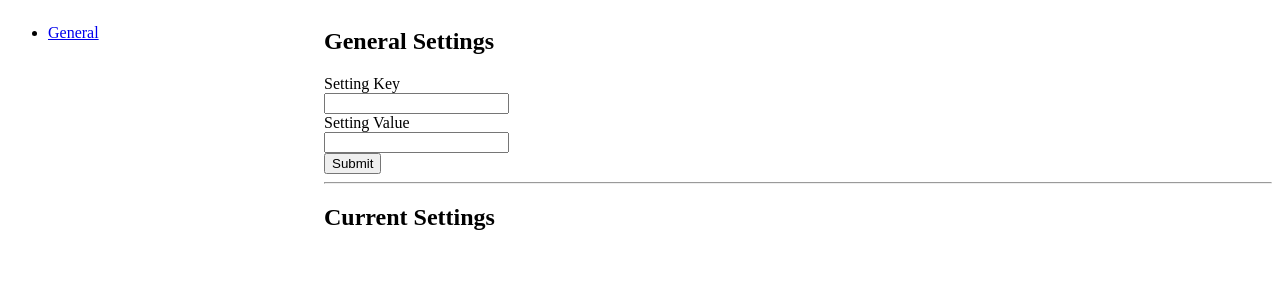
After one commit to insilica/srvc-neo4j, a Flask app: template settings/src/templates/settings.html in a window 1280 px wide. The commit adds this page. Shown: the top 300 px of the page. Run offline with Flask 2, Linux system fonts and the light colour scheme; the template is opened without the code that fills it, so the values that code supplies are empty.

Commit message:
raw components work, settings page renders but doesn't do anything

```diff
--- a/docker-compose.yml
+++ b/docker-compose.yml
@@ -60,6 +60,7 @@ services:
       - REVIEW_PORT=${REVIEW_PORT}
       - UI_PORT=${UI_PORT}
       - LABELS_PORT=${LABELS_PORT}
+      - SETTINGS_PORT=${SETTINGS_PORT}
       - UPLOAD_PORT=${UPLOAD_PORT}
 
   nginx:
@@ -69,6 +70,7 @@ services:
       - "${REVIEW_PORT}:${REVIEW_PORT}"
       - "${UI_PORT}:${UI_PORT}"
       - "${LABELS_PORT}:${LABELS_PORT}"
+      - "${SETTINGS_PORT}:${SETTINGS_PORT}"
       - "${UPLOAD_PORT}:${UPLOAD_PORT}"
     volumes:
       - ./nginx:/etc/nginx/conf.d
@@ -81,4 +83,5 @@ services:
       - REVIEW_PORT=${REVIEW_PORT}
       - UI_PORT=${UI_PORT}
       - LABELS_PORT=${LABELS_PORT}
+      - SETTINGS_PORT=${SETTINGS_PORT}
       - UPLOAD_PORT=${UPLOAD_PORT}
--- a/document/src/app.py
+++ b/document/src/app.py
@@ -8,15 +8,14 @@ import json, jsonlines, os, uuid
 
 app = Flask(__name__)
 
-@app.route('/document')
+@app.route('/')
 def list_documents():
     graph = Graph("bolt://neo4j:7687", auth=("neo4j", "test1234"))
-    documents = graph.run("""
-    MATCH (d:Object {type: "document"})
-    OPTIONAL MATCH (d)<-[:HAS_EVENT]-(a:Object {type: "label-answer"})-[:HAS_LABEL]->(l:Object)
-    RETURN d.uri AS uri, d.json_data AS json_data,
-           collect({label: l, answer: a}) AS label_answers
-    """).data()
+    q = "MATCH (o:Document)"
+    q = f"{q} OPTIONAL MATCH (d)<-[:HAS_DOCUMENT]-(a:Answer)-[:HAS_LABEL]->(l:Label)"
+    q = f"{q} RETURN d.uri AS uri, d.json_data AS json_data,"
+    q = f"{q} collect({{label: l, answer: a}}) AS label_answers"
+    documents = graph.run(q).data()
 
     for document in documents:
         document['json_data'] = json.loads(document['json_data'])
--- a/review/src/app.py
+++ b/review/src/app.py
@@ -57,10 +57,8 @@ def get_unreviewed_document():
     q += " WHERE NOT EXISTS ((o)<-[:HAS_DOCUMENT]-(:Answer))"
     q += " RETURN o.id AS id, o.uri AS uri, o.json_data AS jsonData"
     documents = graph.run(q).data()
-
     for document in documents:
         document['jsonData'] = json.loads(document['jsonData'])
-
     return documents[0] if documents else None
 
 @app.route('/review')
--- /dev/null
+++ b/settings/src/templates/settings.html
@@ -0,0 +1,40 @@
+<!DOCTYPE html>
+<html>
+<head>
+    <title>Settings</title>
+</head>
+<body>
+    <div style="display: flex;">
+        <div style="flex: 25%;">
+            <nav>
+                <ul>
+                    <li><a href="#general">General</a></li>
+                    <!-- Add more settings categories here -->
+                </ul>
+            </nav>
+        </div>
+        <div style="flex: 75%;">
+            <div id="general">
+                <h2>General Settings</h2>
+                <form method="POST">
+                    <label for="key">Setting Key</label><br>
+                    <input type="text" id="key" name="key"><br>
+                    <label for="value">Setting Value</label><br>
+                    <input type="text" id="value" name="value"><br>
+                    <input type="submit" value="Submit">
+                </form>
+            </div>
+            <!-- Add more settings forms here -->
+            <hr>
+            <div>
+                <h2>Current Settings</h2>
+                <ul>
+                    {% for setting in settings %}
+                        <li>{{ setting.key }}: {{ setting.value }}</li>
+                    {% endfor %}
+                </ul>
+            </div>
+        </div>
+    </div>
+</body>
+</html>
--- a/ui/src/app.py
+++ b/ui/src/app.py
@@ -9,11 +9,13 @@ def index():
     review_port = os.getenv('REVIEW_PORT')
     upload_port = os.getenv('UPLOAD_PORT')
     labels_port = os.getenv('LABELS_PORT')
+    settings_port = os.getenv('SETTINGS_PORT')
     return render_template('index.html',
                            document_port=document_port,
                            review_port=review_port,
                            upload_port=upload_port,
-                           labels_port=labels_port)
+                           labels_port=labels_port,
+                           settings_port=settings_port)
 
 if __name__ == '__main__':
     app.run(debug=True, host='0.0.0.0')  # Ensure the server is accessible externally
--- a/ui/src/templates/index.html
+++ b/ui/src/templates/index.html
@@ -61,7 +61,7 @@
     </div>
 
     <div id="document" class="tab-content">
-      <iframe src="http://localhost:{{ document_port }}/document"></iframe>
+      <iframe src="http://localhost:{{ document_port }}/"></iframe>
     </div>
 
     <div id="review" class="tab-content">
```
Also changed, not shown: document/src/templates/documents.html (+2 -12 lines), settings/app.py (deleted, +0 -26 lines), settings/src/app.py (added, +24 -0 lines), settings/templates/labels.html (deleted, +0 -26 lines), 1 other file.
